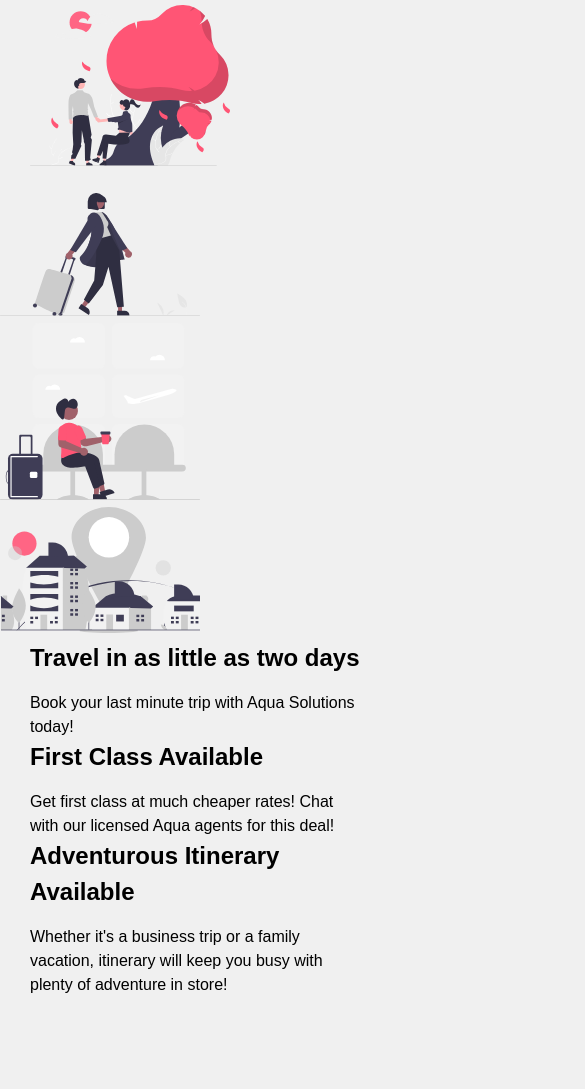
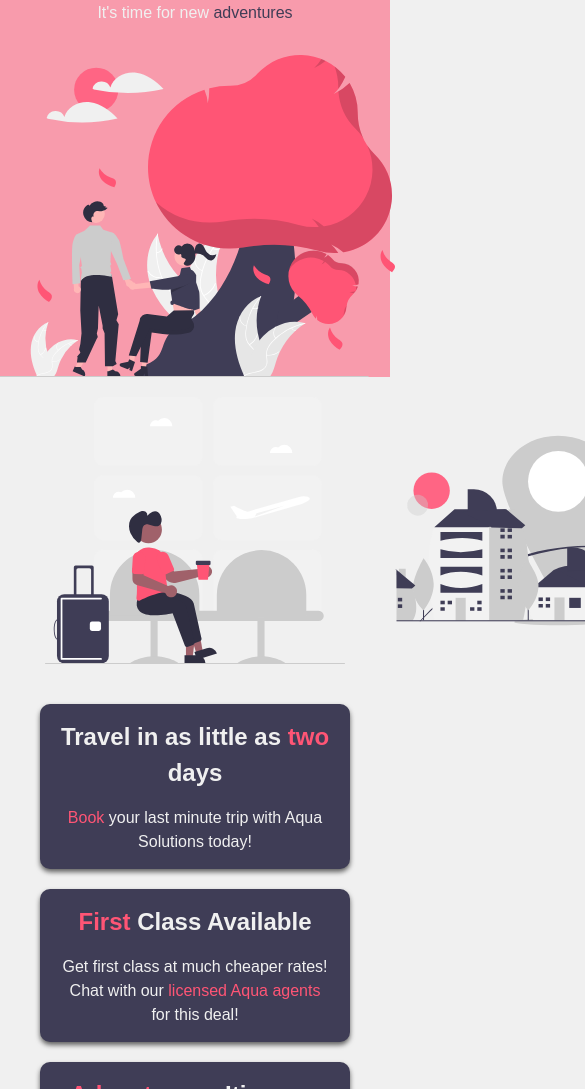
Before and after one commit to ashleywyattcodes/aqua-solutions-project, a plain HTML site: page index.html in a window 390 px wide. Shown: the part 307-1396 px from the top of the page, 585 px wide, since content can reach past the window. Before the commit the page ends 1304 px from the top, so only its background shows below. Drawn offline with Linux system fonts and the light colour scheme; files whose address does not match are found by name.

Commit message:
styles.css
finished @media for responsiveness on smaller screen sizes. added flex box to boxes/imgs. Need to add carousel to middle section imgs.

```diff
--- a/styles.css
+++ b/styles.css
@@ -12,16 +12,18 @@ body {
   color: #000;
   background-color: #F0F0F0;
 }
-img{
-  max-width: 100%;
-  height: auto;
-  width: 200px;
-}
+
 h1, h2{
   margin-bottom: 15px;
 }
 ul {
   list-style-type: none;
+}
+.h1-span{
+  color:#3F3D56;
+}
+.h2-span,.p-span{
+  color:#FF5575;
 }
 .container {
   max-width: 1100px;
@@ -32,12 +34,6 @@ ul {
   background: #3F3D56;
   color: #fff;
   height: 100px;
-}
-.logo-img{
-    display: flex;
-    margin-top: 30px;
-    height: auto;
-    width: 200px;
 }
 .navbar .logo {
   font-size: x-large;
@@ -68,12 +64,57 @@ ul {
 }
 
 .header {
-  background-color: #F0F0F0;
+  background-color: #ff55748b;
   min-height: 400px;
-  color: #000;
+  color: #F0F0F0;
 }
 .header h1{
   font-size: 3rem;
   font-weight: bold;
   line-height: 1.2;
 }
+header img{
+  padding-top: 30px;
+  max-width: 400px;
+}
+
+.header .container{
+  display: flex;
+  align-items: center;
+  justify-content: space-between;
+}
+
+.boxes .container {
+  display: flex;
+  justify-content: space-between;
+}
+.box{
+  flex: 1;
+  background: #3F3D56;
+  color: #F0F0F0;
+  border-radius: 10px;
+  margin: 20px 10px;
+  box-shadow: 0 3px 5px rgba(0, 0, 0, 0.6);
+  padding: 15px 20px;
+}
+@media(max-width: 768px){
+  .header .container {
+    flex-direction: column;
+    padding-top: 20px;
+    text-align: center;
+  }
+  .boxes .container {
+    display: block;
+    text-align: center;
+  }
+}
+.img .container-middle {
+  display: flex;
+  gap: 30px;
+  justify-content: center;
+}
+.container-middle .middle-section {
+  max-width: 300px;
+  flex: 1;
+  margin: 20px 10px;
+}
```
